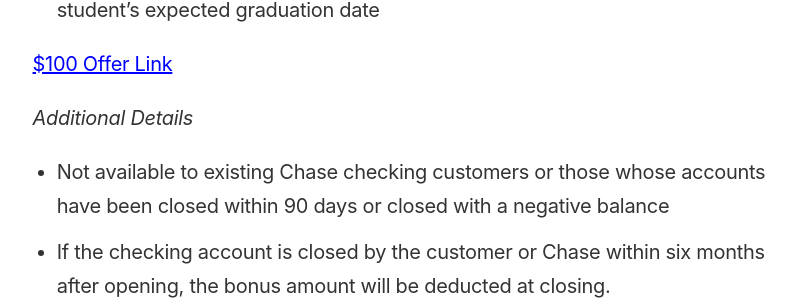
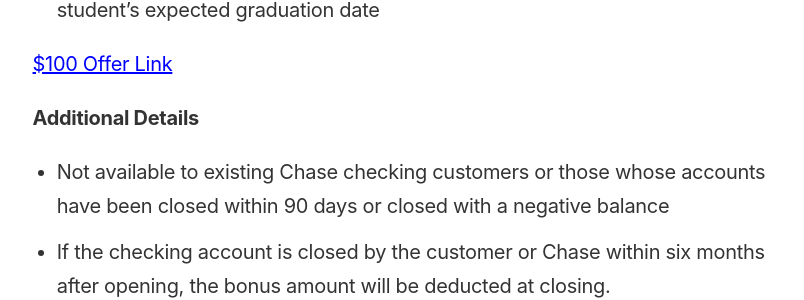
Before and after one commit to ohiosveryown/atldeals, a Jekyll site: the page built from _posts/2018-09-02-post-two.markdown, in a window 1280 px wide. Shown: the part 1976-2276 px from the top of the page, without its empty margins (232-1036 px from the left). Built offline with Jekyll 4.4.1, drawn with Linux system fonts in a browser that asks for light colours.

```diff
--- a/_posts/2018-09-02-post-two.markdown
+++ b/_posts/2018-09-02-post-two.markdown
@@ -46,7 +46,7 @@ layout: post
 
 [$100 Offer Link](https://www.chase.com/personal/checking/student-checking)
 
-*Additional Details*
+**Additional Details**
 
 * Not available to existing Chase checking customers or those whose accounts have been closed within 90 days or closed with a negative balance
 
```
